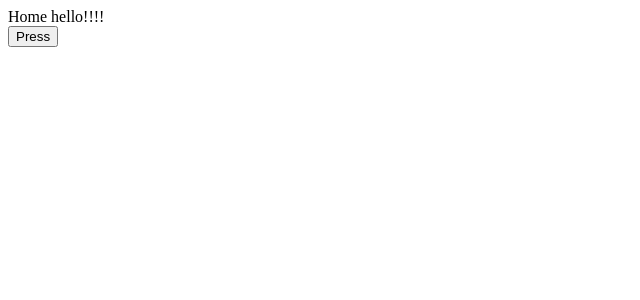
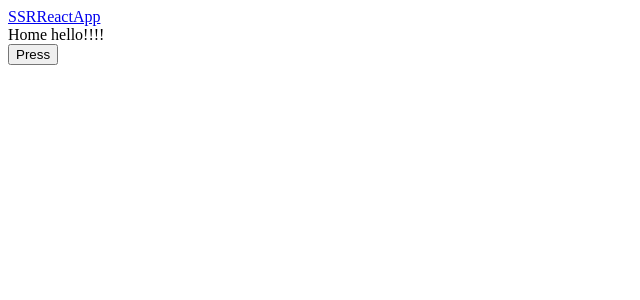
Before and after one commit to LukeWlodarczyk/SSRReactApp, a React app: page / in a window 1280 px wide. Shown: the top 300 px of the page, without its empty margins (0-640 px from the left). Built offline with nearby package versions, Linux system fonts and the light colour scheme; the HTML template or start-up script is replaced by a standard one.

Commit message:
Header component

```diff
--- /dev/null
+++ b/src/client/App.js
@@ -0,0 +1,17 @@
+import React from 'react';
+import { renderRoutes } from 'react-router-config';
+
+import Header from './components/Header';
+
+const App = ({ route }) => {
+	return (
+		<div>
+			<Header />
+			{renderRoutes(route.routes)}
+		</div>
+	);
+};
+
+export default {
+	component: App,
+};
--- a/src/client/Routes.js
+++ b/src/client/Routes.js
@@ -1,9 +1,13 @@
 import React from 'react';
 import { Route } from 'react-router-dom';
+import App from './App';
 import HomePage from './pages/HomePage';
 import UsersListPage, { loadData } from './pages/UsersListPage';
 
 export default [
+	{
+		...App,
+		routes: [
 			{
 				...HomePage,
 				path: '/',
@@ -13,4 +17,6 @@
 				...UsersListPage,
 				path: '/users',
 			},
+		],
+	},
 ];
--- /dev/null
+++ b/src/client/components/Header.js
@@ -0,0 +1,10 @@
+import React from 'react';
+import { Link } from 'react-router-dom';
+
+export default () => {
+	return (
+		<div>
+			<Link to="/">SSRReactApp</Link>
+		</div>
+	);
+};
```
Lines whose indentation alone changed are shown as unchanged.
